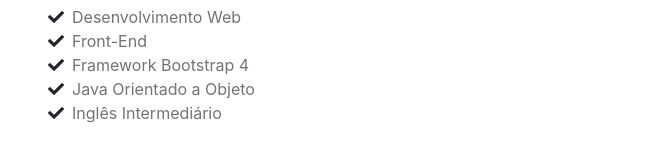
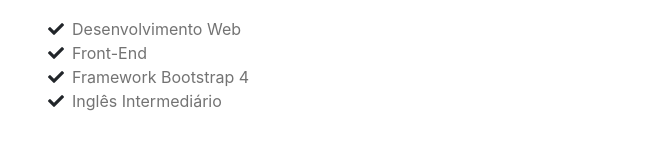
Before and after one commit to gabrielribalves/GabsCurriculum, a website with bundled scripts: page index.html in a window 1280 px wide. Shown: the part 2093-2254 px from the top of the page, without its empty margins (288-946 px from the left). Built offline with nearby package versions, Linux system fonts and the light colour scheme; a web font is replaced by a local one.

Commit message:
Retirando o tópico Java OO

```diff
--- a/index.html
+++ b/index.html
@@ -196,9 +196,6 @@
             <li>
               <i class="fa-li fa fa-check"></i>
                 <span class="grey">Framework Bootstrap 4</span></li>
-              <li>
-              <i class="fa-li fa fa-check"></i>
-                  <span class="grey">Java Orientado a Objeto</span></li>
             <li>
               <i class="fa-li fa fa-check"></i>
                 <span class="grey">Inglês Intermediário</span></li>
```
